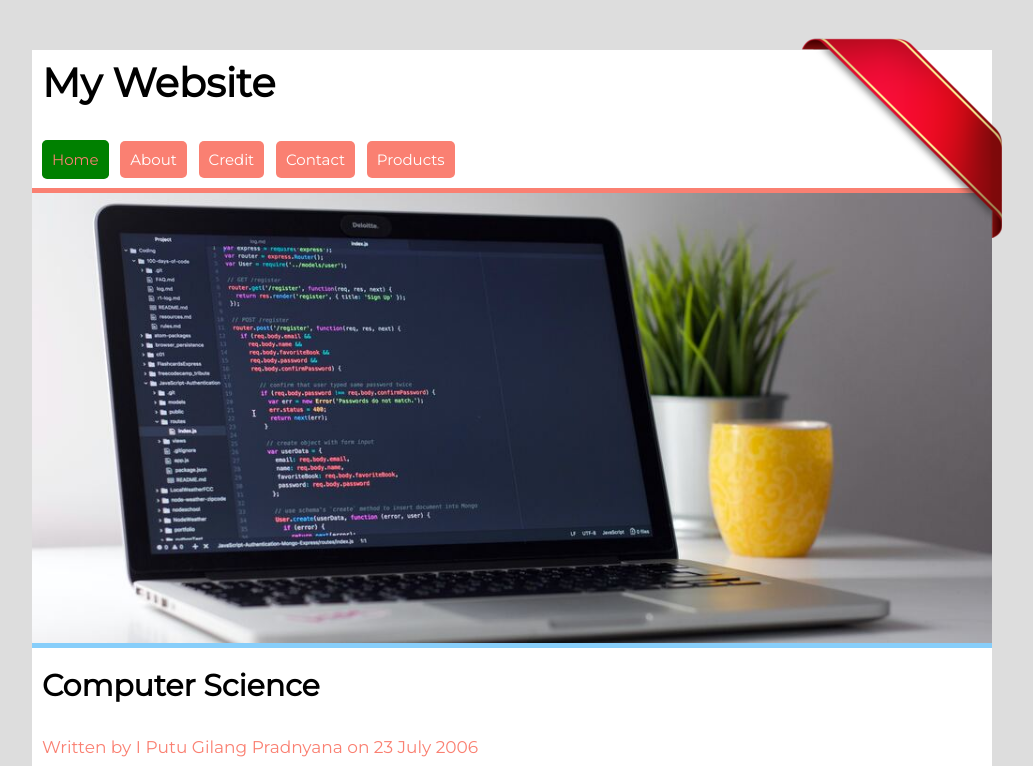
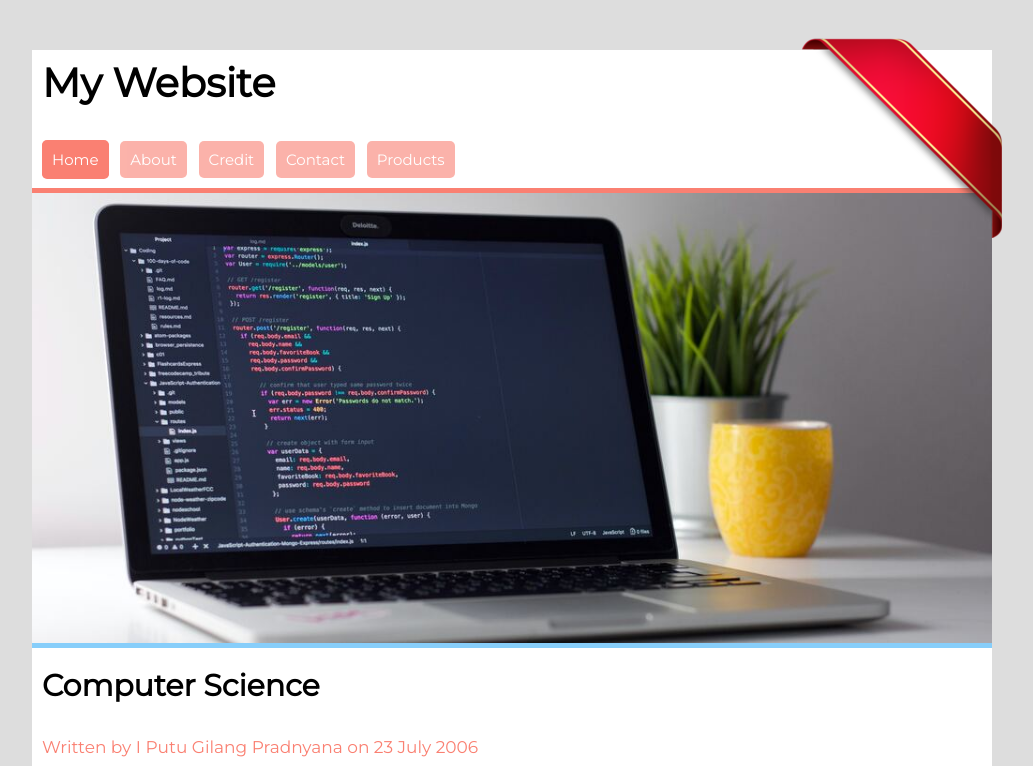
Before and after one commit to GilangPradnyana/website-sederhana, a plain HTML site: page index.html in a window 1280 px wide. In both pictures the pointer is over the item "Home". Shown: the top 766 px of the page, without its empty margins (128-1161 px from the left). Drawn offline with Linux system fonts and the light colour scheme; a web font is replaced by a local one.

Commit message:
mengubah header li dan hover header li a dan li, developing1.2

```diff
--- a/css/styles.css
+++ b/css/styles.css
@@ -6,10 +6,6 @@ body {
   background-image: url(../img/background.png);
 }
 /* Style utama */
-
-/* topbar */
-
-
 
 .container {
   width: 960px;
@@ -55,11 +51,12 @@ header li {
   border-radius: 5px;
   background-color: salmon;
   transition: 500ms ease;
+  opacity: .60;
 }
 header li a:hover, header li:hover {
   transform: scale(1);
-  background-color: green;
-  color: salmon
+  background-color: salmon;
+  opacity: 1;
 }
 
 /* img */
```
